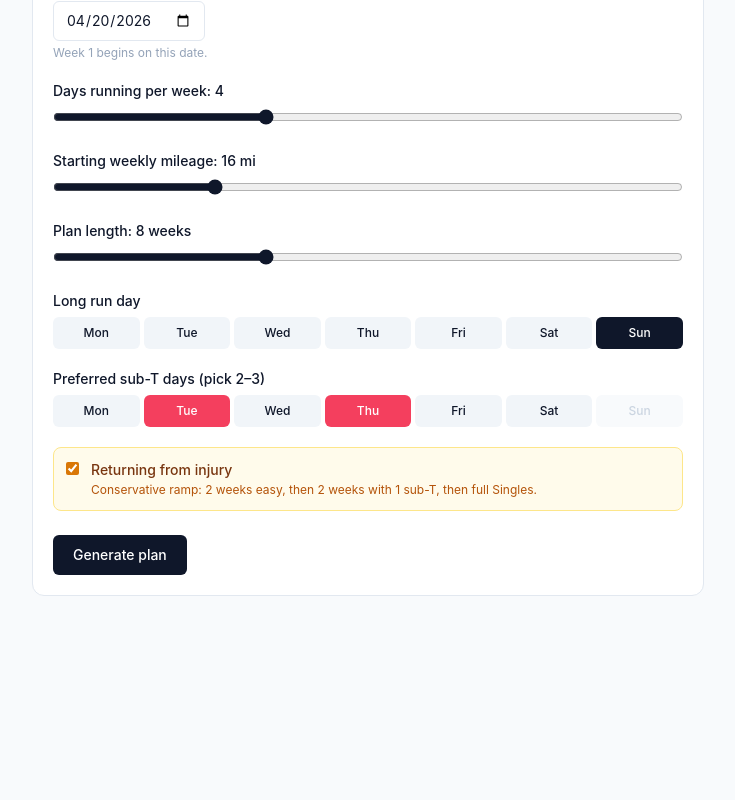
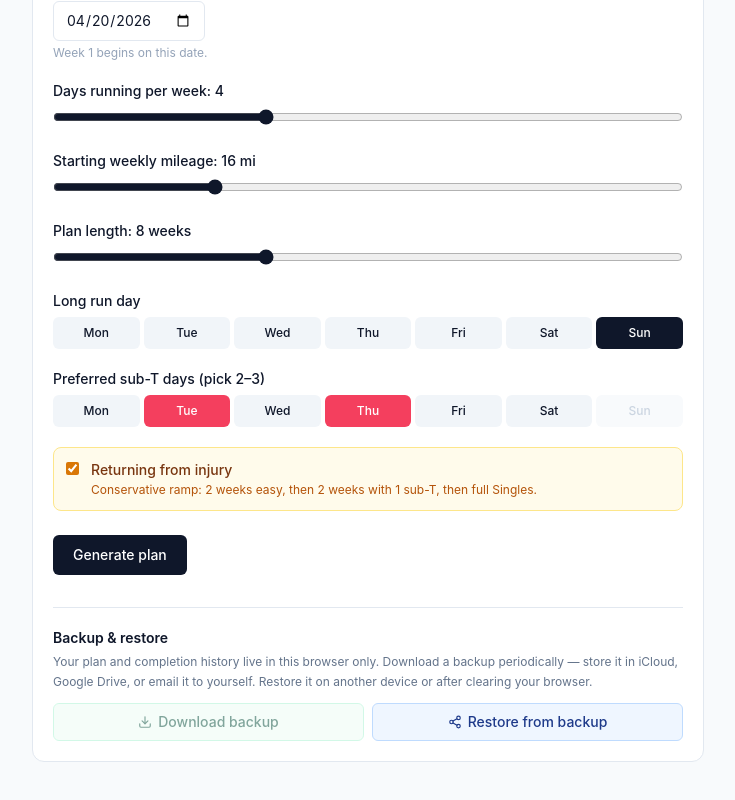
Before and after one commit to arosebyanyothershem/Running-App, a React (Vite) app: page / in a window 1280 px wide. Shown: the part 371-1171 px from the top of the page, without its empty margins (112-847 px from the left). Before the commit the page ends 1063 px from the top, so only its background shows below. Built offline with nearby package versions, Linux system fonts and the light colour scheme.

Commit message:
Update App.jsx

```diff
--- a/src/App.jsx
+++ b/src/App.jsx
@@ -94,6 +94,9 @@ export default function App() {
     const fiveKseconds = setup.fiveKminutes * 60 + setup.fiveKseconds;
     const paces = computePaces(fiveKseconds);
     const hr = computeHRzones(setup.maxHR);
+
+    // If there's no existing plan, just generate fresh
+    if (!plan) {
       const newPlan = generatePlan({
         weeks: setup.weeks,
         daysPerWeek: setup.daysPerWeek,
@@ -111,6 +114,96 @@ export default function App() {
       savePlan(newPlan);
       saveSetup(setup);
       saveCompletions({});
+      setView('week');
+      return;
+    }
+
+    // Smart regeneration: preserve past weeks (those that have ended), regenerate future weeks
+    const today = todayISO();
+
+    // A "past week" = a week whose last day (Sunday) is strictly before today
+    // We keep past weeks intact, including their completions and any manual moves
+    const pastWeeks = plan.filter(w => w.days[6] && w.days[6].date < today);
+    const pastWeekCount = pastWeeks.length;
+
+    if (pastWeekCount === 0) {
+      // No weeks have passed yet — confirm full regeneration
+      if (!confirm('Regenerate the entire plan? Your current completion history will be cleared.')) return;
+      const newPlan = generatePlan({
+        weeks: setup.weeks,
+        daysPerWeek: setup.daysPerWeek,
+        startingMiles: setup.startingMiles,
+        recovering: setup.recovering,
+        paces,
+        hr,
+        preferredLongDay: setup.longDay,
+        preferredQualityDays: setup.qualityDays,
+        startDate: setup.startDate,
+      });
+      setPlan(newPlan);
+      setCurrentWeekIdx(0);
+      setCompletions({});
+      savePlan(newPlan);
+      saveSetup(setup);
+      saveCompletions({});
+      setView('week');
+      return;
+    }
+
+    // Past weeks exist — confirm partial regeneration
+    const message = `Regenerate plan?\n\n• Weeks 1–${pastWeekCount} have already happened — they'll be kept along with your completion checkmarks.\n• Weeks ${pastWeekCount + 1}+ will be rebuilt with your new settings.\n\nContinue?`;
+    if (!confirm(message)) return;
+
+    // Find the start date for the future portion: the day after the last past week ends
+    const lastPastWeek = pastWeeks[pastWeeks.length - 1];
+    const lastPastEnd = new Date(lastPastWeek.days[6].date);
+    lastPastEnd.setDate(lastPastEnd.getDate() + 1);
+    const futureStartDate = lastPastEnd.toISOString().slice(0, 10);
+
+    const futureWeekCount = Math.max(1, setup.weeks - pastWeekCount);
+
+    const futureWeeksRaw = generatePlan({
+      weeks: futureWeekCount,
+      daysPerWeek: setup.daysPerWeek,
+      startingMiles: setup.startingMiles,
+      recovering: setup.recovering,
+      paces,
+      hr,
+      preferredLongDay: setup.longDay,
+      preferredQualityDays: setup.qualityDays,
+      startDate: futureStartDate,
+    });
+
+    // Renumber the future weeks so weekIndex stays globally unique and continues from past weeks
+    const futureWeeks = futureWeeksRaw.map((w, i) => ({
+      ...w,
+      weekIndex: pastWeekCount + i,
+      label: `Week ${pastWeekCount + i + 1}`,
+    }));
+
+    const mergedPlan = [...pastWeeks, ...futureWeeks];
+
+    // Filter completions to only keep those tied to past weeks (their session IDs remain valid)
+    const validKeys = new Set();
+    pastWeeks.forEach((w, wi) => {
+      w.days.forEach((d, di) => {
+        d.sessions.forEach(s => {
+          validKeys.add(`${w.weekIndex}-${di}-${s.id}`);
+        });
+      });
+    });
+    const filteredCompletions = {};
+    Object.keys(completions).forEach(k => {
+      if (validKeys.has(k)) filteredCompletions[k] = completions[k];
+    });
+
+    setPlan(mergedPlan);
+    setCompletions(filteredCompletions);
+    savePlan(mergedPlan);
+    saveSetup(setup);
+    saveCompletions(filteredCompletions);
+    // Jump to the first regenerated week so user sees the change
+    setCurrentWeekIdx(pastWeekCount);
     setView('week');
   };
 
@@ -141,6 +234,55 @@ export default function App() {
     });
     setPlan(newPlan);
     savePlan(newPlan);
+  };
+
+  const handleBackup = () => {
+    const backup = {
+      version: 1,
+      exportedAt: new Date().toISOString(),
+      setup,
+      plan,
+      completions,
+    };
+    const content = JSON.stringify(backup, null, 2);
+    const blob = new Blob([content], { type: 'application/json' });
+    const url = URL.createObjectURL(blob);
+    const link = document.createElement('a');
+    const today = new Date().toISOString().slice(0, 10);
+    link.href = url;
+    link.download = `singles-plan-backup-${today}.json`;
+    document.body.appendChild(link);
+    link.click();
+    document.body.removeChild(link);
+    setTimeout(() => URL.revokeObjectURL(url), 100);
+  };
+
+  const handleRestore = (file) => {
+    const reader = new FileReader();
+    reader.onload = (e) => {
+      try {
+        const data = JSON.parse(e.target.result);
+        if (!data.plan || !data.setup) {
+          alert('That file does not look like a Singles Planner backup.');
+          return;
+        }
+        if (plan && !confirm('Restore from backup? This will REPLACE your current plan and completion history.')) {
+          return;
+        }
+        setSetup(data.setup);
+        setPlan(data.plan);
+        setCompletions(data.completions || {});
+        saveSetup(data.setup);
+        savePlan(data.plan);
+        saveCompletions(data.completions || {});
+        setCurrentWeekIdx(0);
+        setView('week');
+        alert('Backup restored.');
+      } catch (err) {
+        alert('Could not read the backup file: ' + err.message);
+      }
+    };
+    reader.readAsText(file);
   };
 
   if (loading) {
@@ -176,7 +318,15 @@ export default function App() {
 
       <main className="max-w-5xl mx-auto px-4 py-4">
         {view === 'setup' && (
-          <SetupForm setup={setup} onChange={setSetup} onGenerate={handleGenerate} onReset={plan ? handleReset : null} />
+          <SetupForm
+            setup={setup}
+            onChange={setSetup}
+            onGenerate={handleGenerate}
+            onReset={plan ? handleReset : null}
+            onBackup={handleBackup}
+            onRestore={handleRestore}
+            hasPlan={!!plan}
+          />
         )}
         {view === 'week' && plan && (
           <WeekView
@@ -238,12 +388,23 @@ function NavButton({ icon: Icon, label, active, onClick }) {
   );
 }
 
-function SetupForm({ setup, onChange, onGenerate, onReset }) {
+function SetupForm({ setup, onChange, onGenerate, onReset, onBackup, onRestore, hasPlan }) {
   const update = (patch) => onChange({ ...setup, ...patch });
   const toggleQualityDay = (d) => {
     const has = setup.qualityDays.includes(d);
     const next = has ? setup.qualityDays.filter(x => x !== d) : [...setup.qualityDays, d].sort();
     update({ qualityDays: next.slice(0, 3) });
+  };
+
+  const handleRestoreClick = () => {
+    const input = document.createElement('input');
+    input.type = 'file';
+    input.accept = 'application/json,.json';
+    input.onchange = (e) => {
+      const file = e.target.files && e.target.files[0];
+      if (file) onRestore(file);
+    };
+    input.click();
   };
 
   return (
@@ -347,7 +508,7 @@ function SetupForm({ setup, onChange, onGenerate, onReset }) {
       <div className="flex flex-col sm:flex-row gap-2 mt-6">
         <button onClick={onGenerate}
           className="px-5 py-2.5 bg-slate-900 text-white rounded-md font-medium text-sm hover:bg-slate-800 transition">
-          Generate plan
+          {hasPlan ? 'Regenerate plan' : 'Generate plan'}
         </button>
         {onReset && (
           <button onClick={onReset}
@@ -355,6 +516,26 @@ function SetupForm({ setup, onChange, onGenerate, onReset }) {
             <RotateCcw className="h-3.5 w-3.5" /> Reset plan
           </button>
         )}
+      </div>
+
+      {/* Backup & restore section */}
+      <div className="mt-8 pt-5 border-t border-slate-200">
+        <h3 className="text-sm font-semibold text-slate-900 mb-1">Backup & restore</h3>
+        <p className="text-xs text-slate-500 mb-3 leading-relaxed">
+          Your plan and completion history live in this browser only. Download a backup periodically — store it in iCloud, Google Drive, or email it to yourself. Restore it on another device or after clearing your browser.
+        </p>
+        <div className="flex flex-col sm:flex-row gap-2">
+          <button onClick={onBackup} disabled={!hasPlan}
+            className="flex-1 px-4 py-2 bg-emerald-50 text-emerald-900 border border-emerald-200 rounded-md font-medium text-sm hover:bg-emerald-100 transition flex items-center justify-center gap-1.5 disabled:opacity-50 disabled:cursor-not-allowed">
+            <Download className="h-3.5 w-3.5" />
+            Download backup
+          </button>
+          <button onClick={handleRestoreClick}
+            className="flex-1 px-4 py-2 bg-blue-50 text-blue-900 border border-blue-200 rounded-md font-medium text-sm hover:bg-blue-100 transition flex items-center justify-center gap-1.5">
+            <Share2 className="h-3.5 w-3.5" />
+            Restore from backup
+          </button>
+        </div>
       </div>
     </div>
   );
```
Lines whose indentation alone changed are shown as unchanged.
